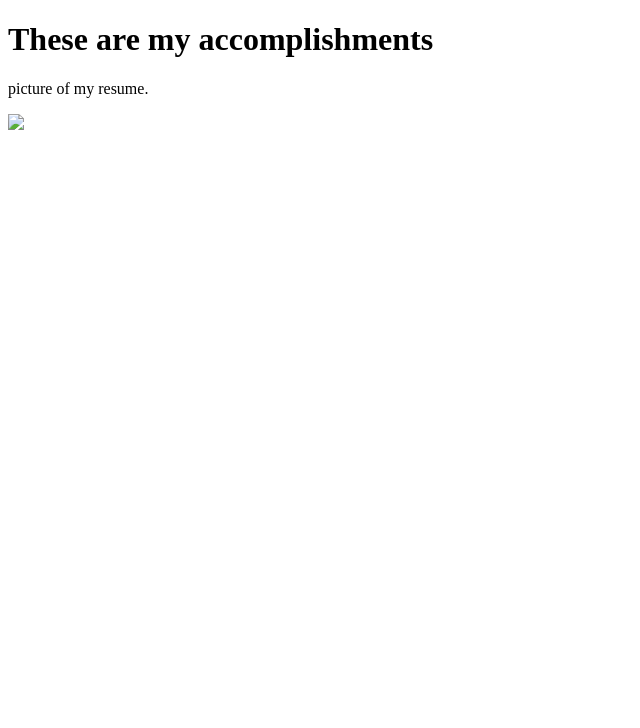
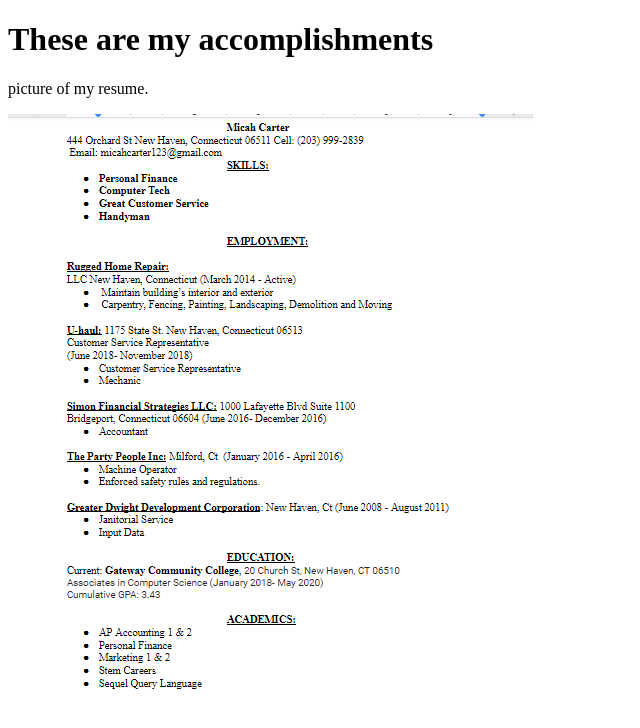
Before and after one commit to mizzymike/Web-Design, a plain HTML site: page docs/pages/Info.html in a window 1280 px wide. Shown: the whole page, without its empty margins (0-640 px from the left). Drawn offline with Linux system fonts and the light colour scheme.

Commit message:
Add files via upload

```diff
--- a/docs/pages/Info.html
+++ b/docs/pages/Info.html
@@ -6,6 +6,6 @@
 <body>
 <h1>These are my accomplishments</h1>
 <p>picture of my resume.</p>
-<img src="resumeImg.png">
+<img src="../resumeImg.png">
 </body>
 </html>
```
Also changed, not shown: docs/pages/mybusiness.html (+1 -1 lines).
